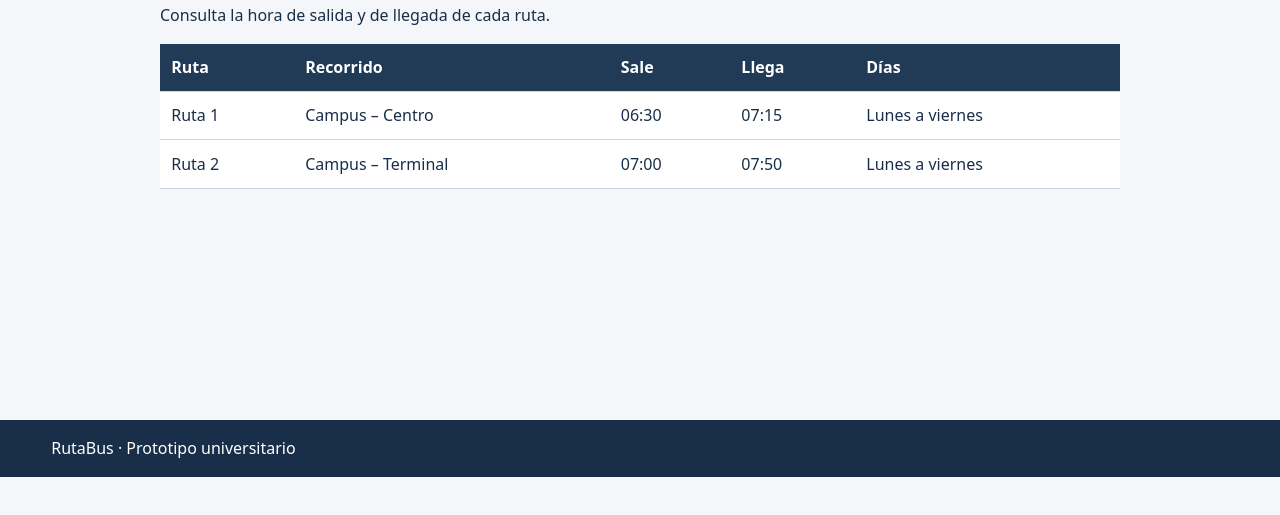
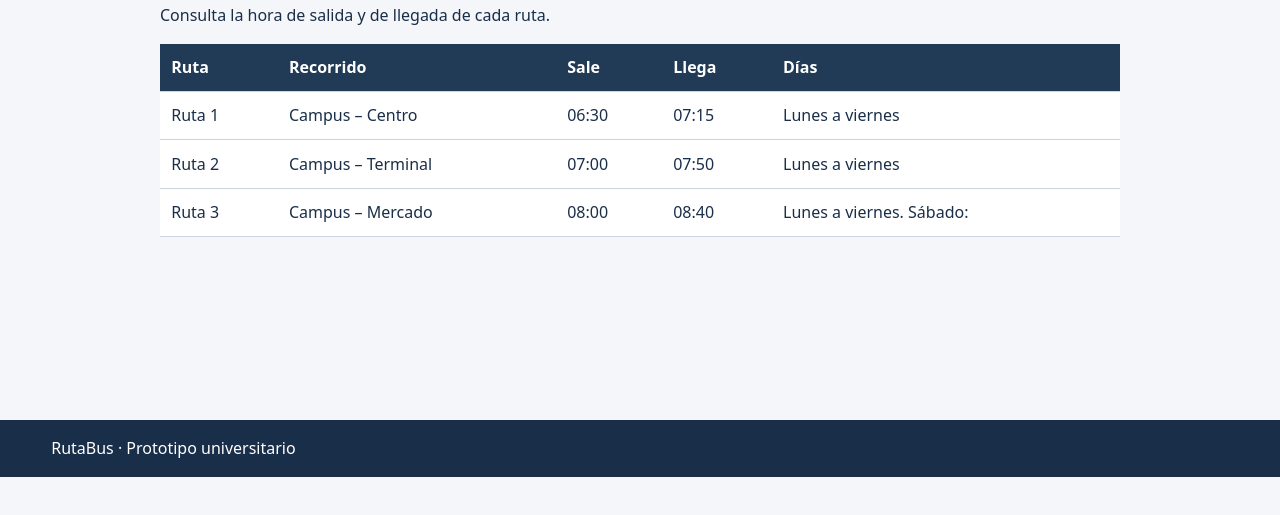
Before and after one commit to crissrdl/rutabus-vega, a plain HTML site: page index.html in a window 1280 px wide. Shown: the part 189-704 px from the top of the page. Drawn offline with Linux system fonts and the light colour scheme.

Commit message:
Agrega la Ruta 3 con el horario del sábado pendiente

```diff
--- a/index.html
+++ b/index.html
@@ -4,4 +4,5 @@
 <body><header><strong>RutaBus</strong><nav aria-label="Menú principal"><a href="index.html">Rutas</a> <a href="horarios.html">Horarios</a> <a href="contacto.html">Contacto</a></nav></header>
 <main><h1>Horarios de los buses de la universidad</h1><p>Consulta la hora de salida y de llegada de cada ruta.</p><div class="scroll"><table><thead><tr><th>Ruta</th><th>Recorrido</th><th>Sale</th><th>Llega</th><th>Días</th></tr></thead><tbody>
 <tr><td>Ruta 1</td><td>Campus – Centro</td><td>06:30</td><td>07:15</td><td>Lunes a viernes</td></tr>
-<tr><td>Ruta 2</td><td>Campus – Terminal</td><td>07:00</td><td>07:50</td><td>Lunes a viernes</td></tr></tbody></table></div></main><footer>RutaBus · Prototipo universitario</footer></body></html>
+<tr><td>Ruta 2</td><td>Campus – Terminal</td><td>07:00</td><td>07:50</td><td>Lunes a viernes</td></tr>
+<tr><td>Ruta 3</td><td>Campus – Mercado</td><td>08:00</td><td>08:40</td><td>Lunes a viernes. Sábado: </td></tr></tbody></table></div></main><footer>RutaBus · Prototipo universitario</footer></body></html>
```
